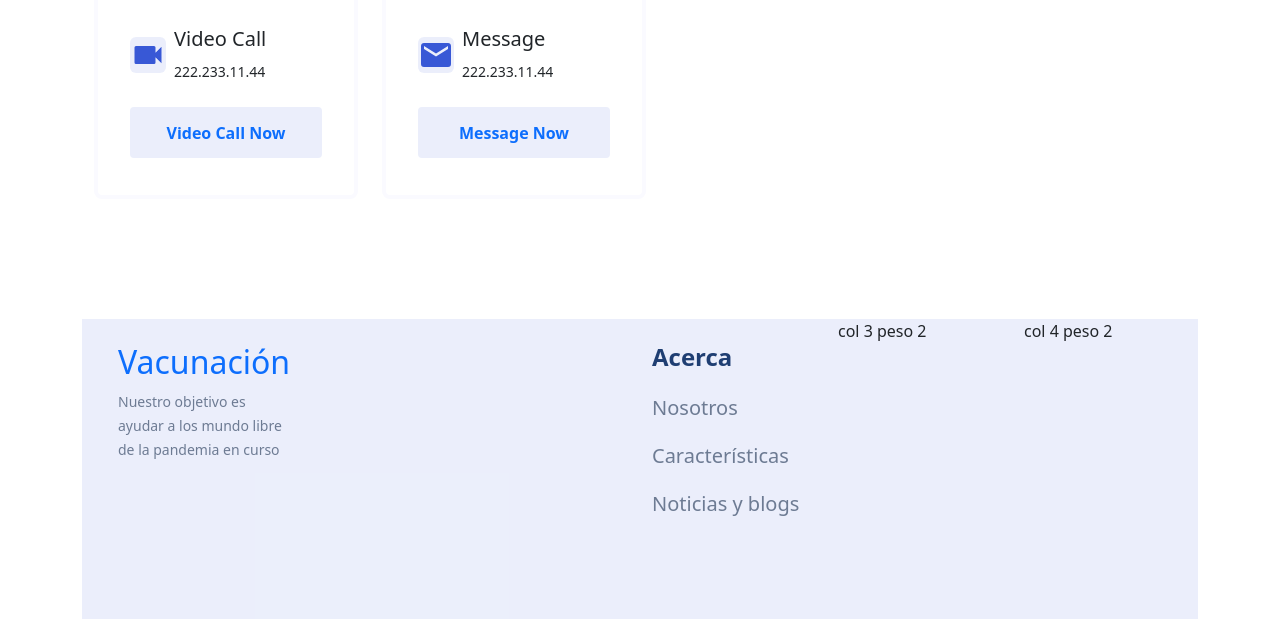
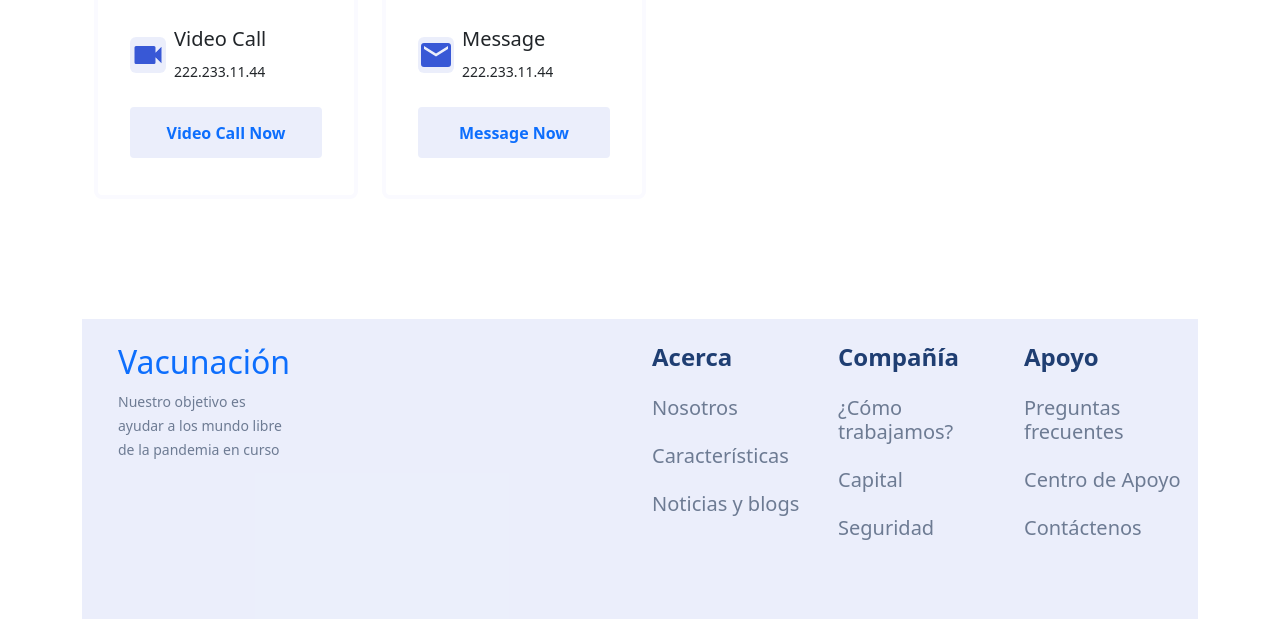
Before and after one commit to angelsanchue/MisionFrontEnd-PracticaCSS, a plain HTML site: page index.html in a window 1280 px wide. Shown: the part 2830-3449 px from the top of the page. Drawn offline with nearby package versions, Linux system fonts and the light colour scheme.

Commit message:
Columna compañia y apoyo en la sección Pie

```diff
--- a/index.html
+++ b/index.html
@@ -708,11 +708,18 @@
 
           </div>
           <div class="col-lg-2">
-            <p>col 3 peso 2</p>
+            <h4 class="fw-bold textos-azul pt-4">Compañía</h4>
+            <h5 class="textos-pv pt-3">¿Cómo trabajamos?</h5>
+            <h5 class="textos-pv pt-3">Capital</h5>
+            <h5 class="textos-pv pt-3">Seguridad</h5>
+
 
           </div>
           <div class="col-lg-2">
-            <p>col 4 peso 2</p>
+            <h4 class="fw-bold textos-azul pt-4">Apoyo</h4>
+            <h5 class="textos-pv pt-3">Preguntas frecuentes</h5>
+            <h5 class="textos-pv pt-3">Centro de Apoyo</h5>
+            <h5 class="textos-pv pt-3">Contáctenos</h5>
           </div>
 
         </div>
```
